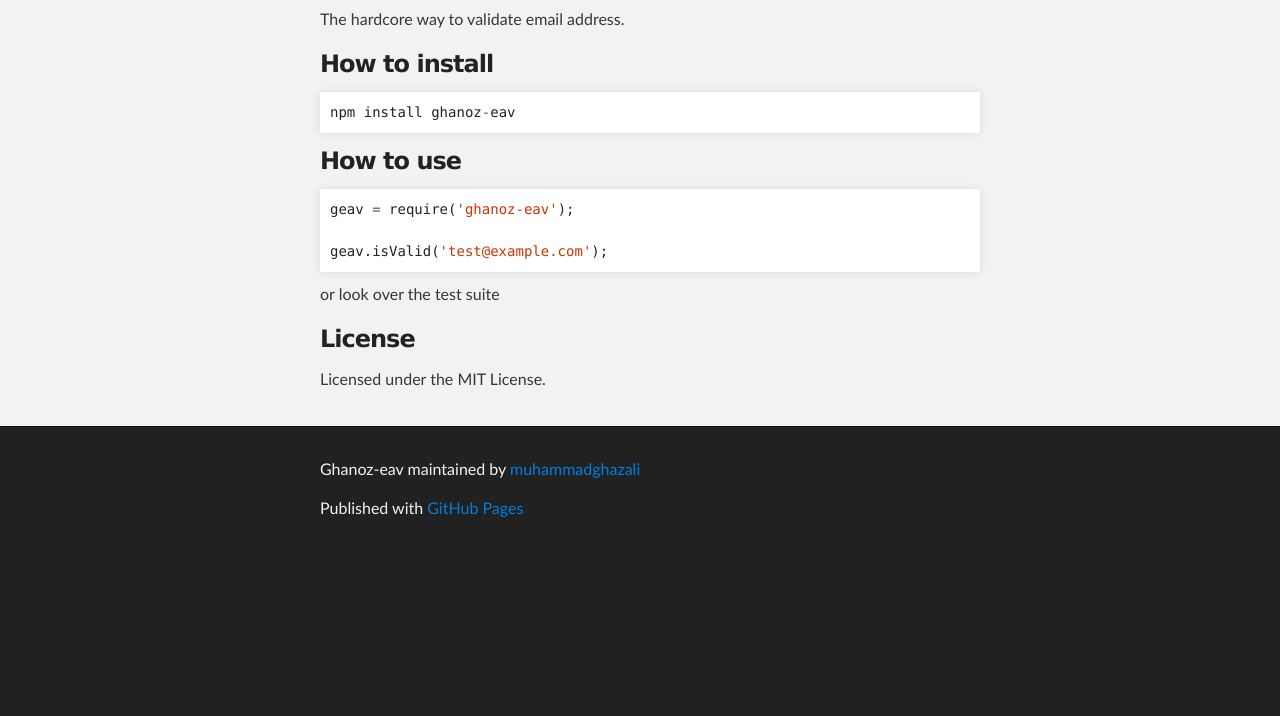
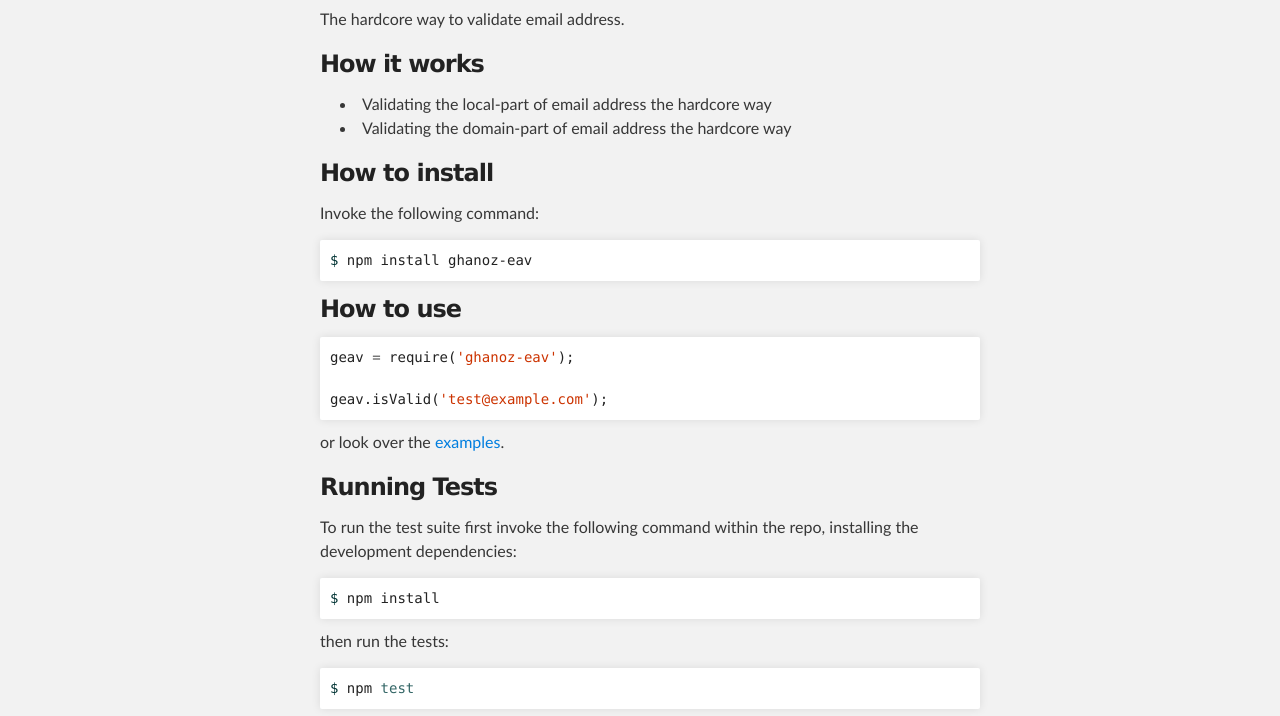
Before and after one commit to muhammadghazali/ghanoz-eav, a plain HTML site: page index.html in a window 1280 px wide. Shown: the part 317-1033 px from the top of the page. Before the commit the page ends 872 px from the top, so only its background shows below. Drawn offline with Linux system fonts and the light colour scheme.

```diff
--- a/index.html
+++ b/index.html
@@ -35,9 +35,16 @@
 
 <p>The hardcore way to validate email address.</p>
 
-<h3>How to install</h3>
+<h3>How it works</h3>
 
-<div class="highlight"><pre><span class="nx">npm</span> <span class="nx">install</span> <span class="nx">ghanoz</span><span class="o">-</span><span class="nx">eav</span>
+<ul>
+<li>Validating the local-part of email address the hardcore way</li>
+<li>Validating the domain-part of email address the hardcore way</li>
+</ul><h3>How to install</h3>
+
+<p>Invoke the following command:</p>
+
+<div class="highlight"><pre><span class="nv">$ </span>npm install ghanoz-eav
 </pre></div>
 
 <h3>How to use</h3>
@@ -47,7 +54,20 @@
 <span class="nx">geav</span><span class="p">.</span><span class="nx">isValid</span><span class="p">(</span><span class="s1">'test@example.com'</span><span class="p">);</span>
 </pre></div>
 
-<p>or look over the test suite</p>
+<p>or look over the <a href="https://github.com/muhammadghazali/ghanoz-eav/tree/master/examples">examples</a>.</p>
+
+<h3>Running Tests</h3>
+
+<p>To run the test suite first invoke the following command within the repo,
+installing the development dependencies:</p>
+
+<div class="highlight"><pre><span class="nv">$ </span>npm install
+</pre></div>
+
+<p>then run the tests:</p>
+
+<div class="highlight"><pre><span class="nv">$ </span>npm <span class="nb">test</span>
+</pre></div>
 
 <h3>License</h3>
 
```
Also changed, not shown: params.json (+1 -1 lines).
